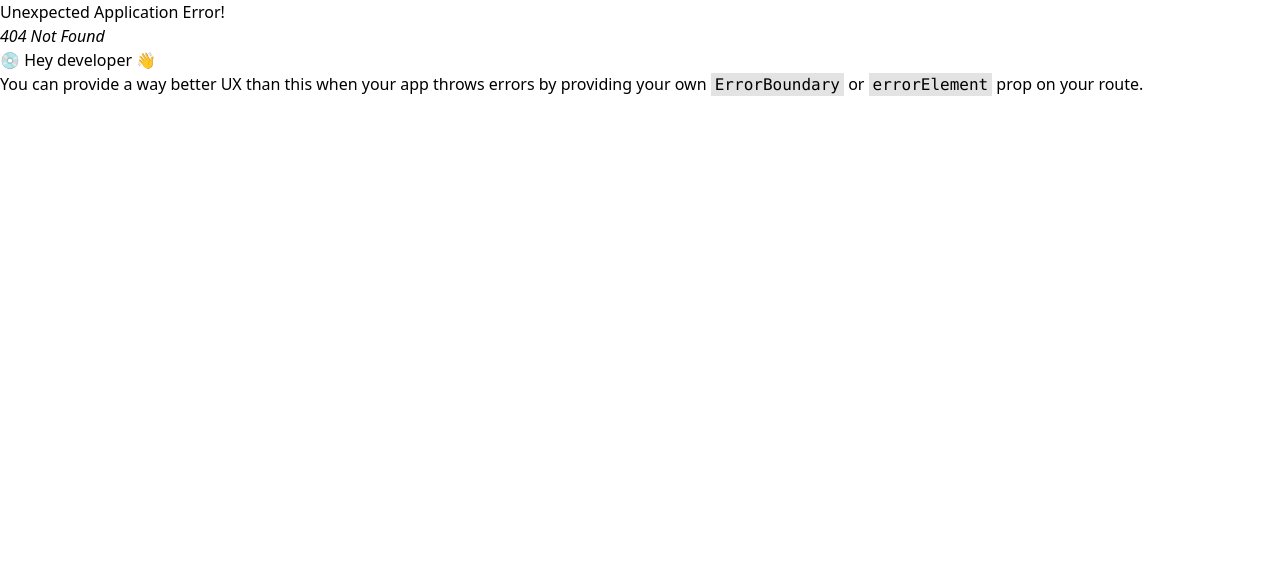
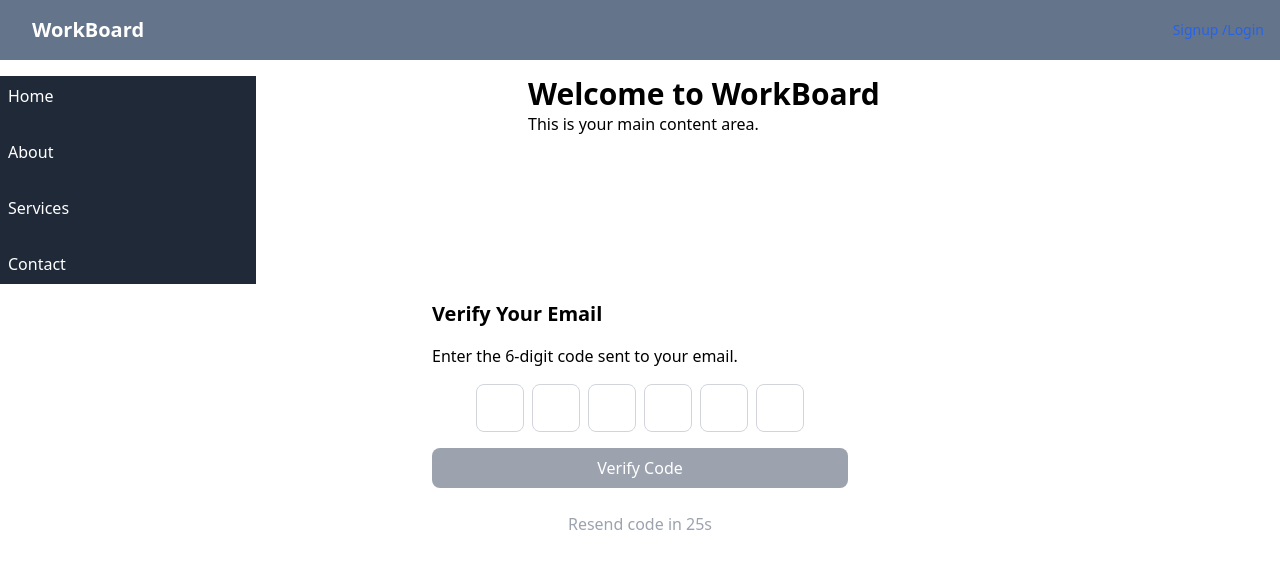
Before and after one commit to gowthamazmeera09/workboard-frontend, a React (Create React App) app: page /Verificationpage in a window 1280 px wide. Before the commit this address had no page. Shown: the top 568 px of the page. Built offline with nearby package versions, Linux system fonts and the light colour scheme.

Commit message:
here added verification page

```diff
--- a/src/index.js
+++ b/src/index.js
@@ -9,6 +9,7 @@ import {
 } from "react-router-dom";
 import Sigup from './pages/Sigup';
 import Sigin from './pages/Sigin';
+import VerificationPage from './pages/VerificationPage';
 const router = createBrowserRouter([
   {
     path:"/",
@@ -21,6 +22,10 @@ const router = createBrowserRouter([
       {
         path:"/Sigin",
         element:<Sigin />
+      },
+      {
+        path:"/Verificationpage",
+        element:<VerificationPage />
       }
     ]
   }
--- a/src/pages/Sigup.jsx
+++ b/src/pages/Sigup.jsx
@@ -1,11 +1,13 @@
 import React, { useState } from 'react';
 import { API_URL } from '../data/data';
+import { useNavigate } from 'react-router-dom';
 
 function Signup() {
   const [username,setUserName] = useState("");
   const [email,setEmail] = useState("");
   const [password,setPassword] = useState("");
   const [phonenumber,setPhoneNumber] = useState("");
+  const Navigate = useNavigate();
 
   const handlesubmit = async(e)=>{
     e.preventDefault();
@@ -28,7 +30,7 @@ function Signup() {
       const data = await response.json();
       if(response.ok){
         console.log(data);
-        alert("registation successfull")
+        Navigate('/Verificationpage')
       }
       else if(email){
         alert("email already taken");
--- /dev/null
+++ b/src/pages/VerificationPage.jsx
@@ -0,0 +1,127 @@
+import React, { useState, useEffect } from 'react';
+import { API_URL } from '../data/data';
+import { useNavigate } from 'react-router-dom';
+
+function VerificationPage({ email }) {
+  const [code, setCode] = useState(new Array(6).fill(""));
+  const [resendTimer, setResendTimer] = useState(30);
+  const [isSubmitting, setIsSubmitting] = useState(false);
+  const Navigate = useNavigate();
+
+  // Update each box value
+  const handleChange = (e, index) => {
+    const value = e.target.value;
+    if (/^[0-9]$/.test(value) || value === "") {
+      const newCode = [...code];
+      newCode[index] = value;
+      setCode(newCode);
+
+      // Auto focus to next box if value is not empty
+      if (value !== "" && index < 5) {
+        document.getElementById(`code-${index + 1}`).focus();
+      }
+
+      // Auto submit if all fields are filled
+      if (newCode.every((num) => num !== "")) {
+        handleSubmit(newCode.join(""));
+      }
+    }
+  };
+
+  // Auto-submit the verification code
+  const handleSubmit = async (finalCode) => {
+    try {
+      setIsSubmitting(true);
+      const response = await fetch(`${API_URL}user/verify`, {
+        method: 'POST',
+        headers: {
+          'Content-Type': 'application/json',
+        },
+        body: JSON.stringify({ code: finalCode }),
+      });
+
+      const data = await response.json();
+      if (response.ok) {
+        alert("Email verified successfully!");
+        Navigate('/Sigin')
+        // Navigate to dashboard or login
+      } else {
+        alert(data.error || "Invalid verification code");
+      }
+    } catch (error) {
+      console.error("Error verifying the code:", error);
+    } finally {
+      setIsSubmitting(false);
+    }
+  };
+
+  // Resend verification code logic
+  const resendCode = async () => {
+    try {
+      const response = await fetch(`${API_URL}user/resendVerificationCode`, {
+        method: 'POST',
+        headers: {
+          'Content-Type': 'application/json',
+        },
+        body: JSON.stringify({ email }),
+      });
+
+      const data = await response.json();
+      if (response.ok) {
+        alert("Verification code sent successfully");
+        setResendTimer(30);
+      } else {
+        alert(data.error || "Error resending verification code");
+      }
+    } catch (error) {
+      console.error("Error resending verification code:", error);
+    }
+  };
+
+  // Timer for resend button
+  useEffect(() => {
+    if (resendTimer > 0) {
+      const timerId = setTimeout(() => setResendTimer(resendTimer - 1), 1000);
+      return () => clearTimeout(timerId);
+    }
+  }, [resendTimer]);
+
+  return (
+    <div className="max-w-md mx-auto p-4">
+      <h2 className="text-xl font-bold mb-4">Verify Your Email</h2>
+      <p className="mb-4">Enter the 6-digit code sent to your email.</p>
+
+      <div className="flex justify-center mb-4">
+        {code.map((value, index) => (
+          <input
+            key={index}
+            id={`code-${index}`}
+            type="text"
+            maxLength="1"
+            value={value}
+            onChange={(e) => handleChange(e, index)}
+            className="w-12 h-12 text-center border border-gray-300 rounded-lg mx-1 text-xl"
+          />
+        ))}
+      </div>
+
+      <button
+        className="w-full py-2 mb-4 text-white bg-blue-600 rounded-lg hover:bg-blue-700 disabled:bg-gray-400"
+        onClick={() => handleSubmit(code.join(""))}
+        disabled={isSubmitting || code.some((num) => num === "")}
+      >
+        {isSubmitting ? "Submitting..." : "Verify Code"}
+      </button>
+
+      <button
+        className="w-full py-2 text-blue-600 hover:underline disabled:text-gray-400"
+        onClick={resendCode}
+        disabled={resendTimer > 0}
+      >
+        {resendTimer > 0 ? `Resend code in ${resendTimer}s` : "Resend Code"}
+      </button>
+    </div>
+  );
+}
+
+export default VerificationPage;
```
